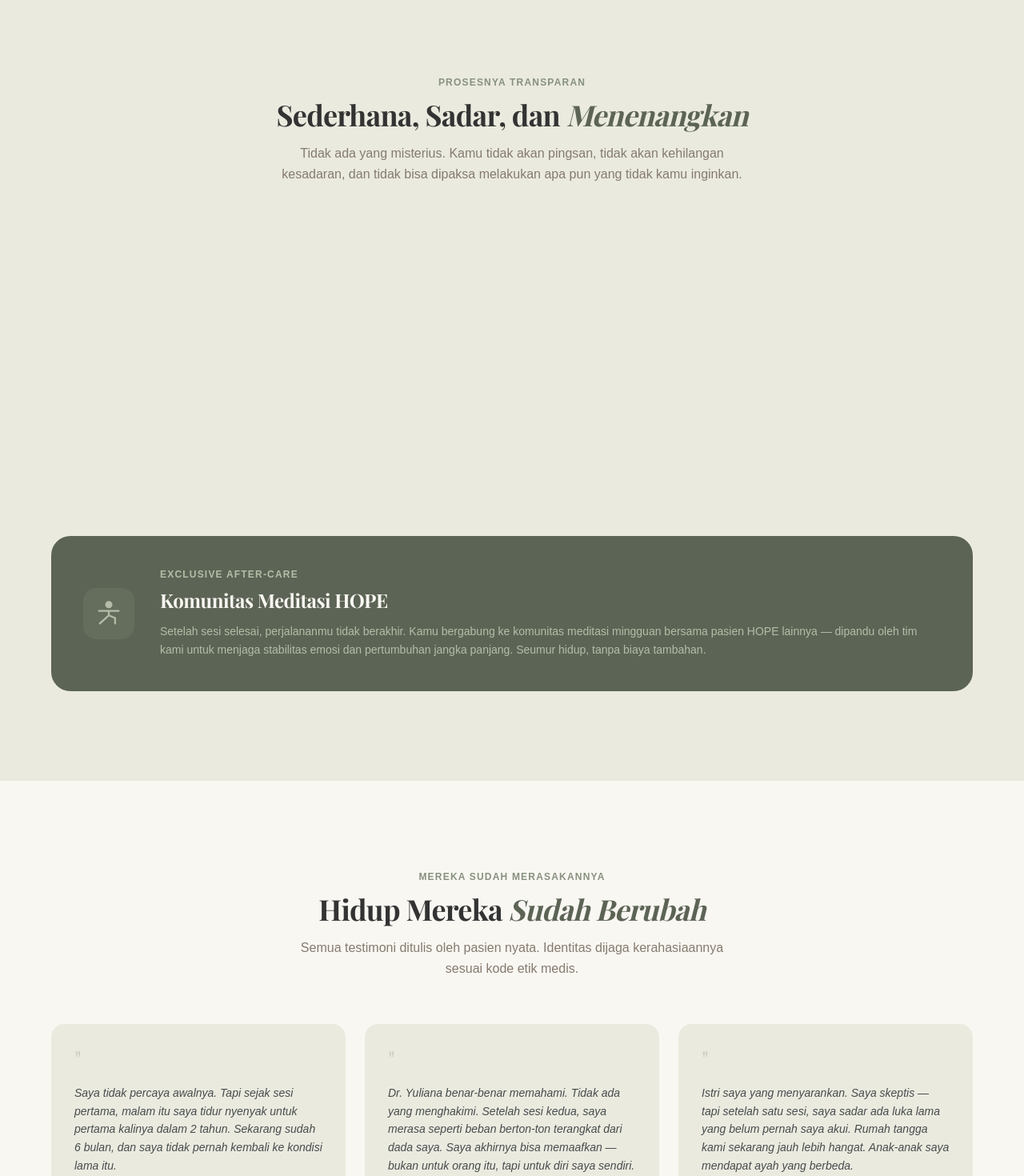
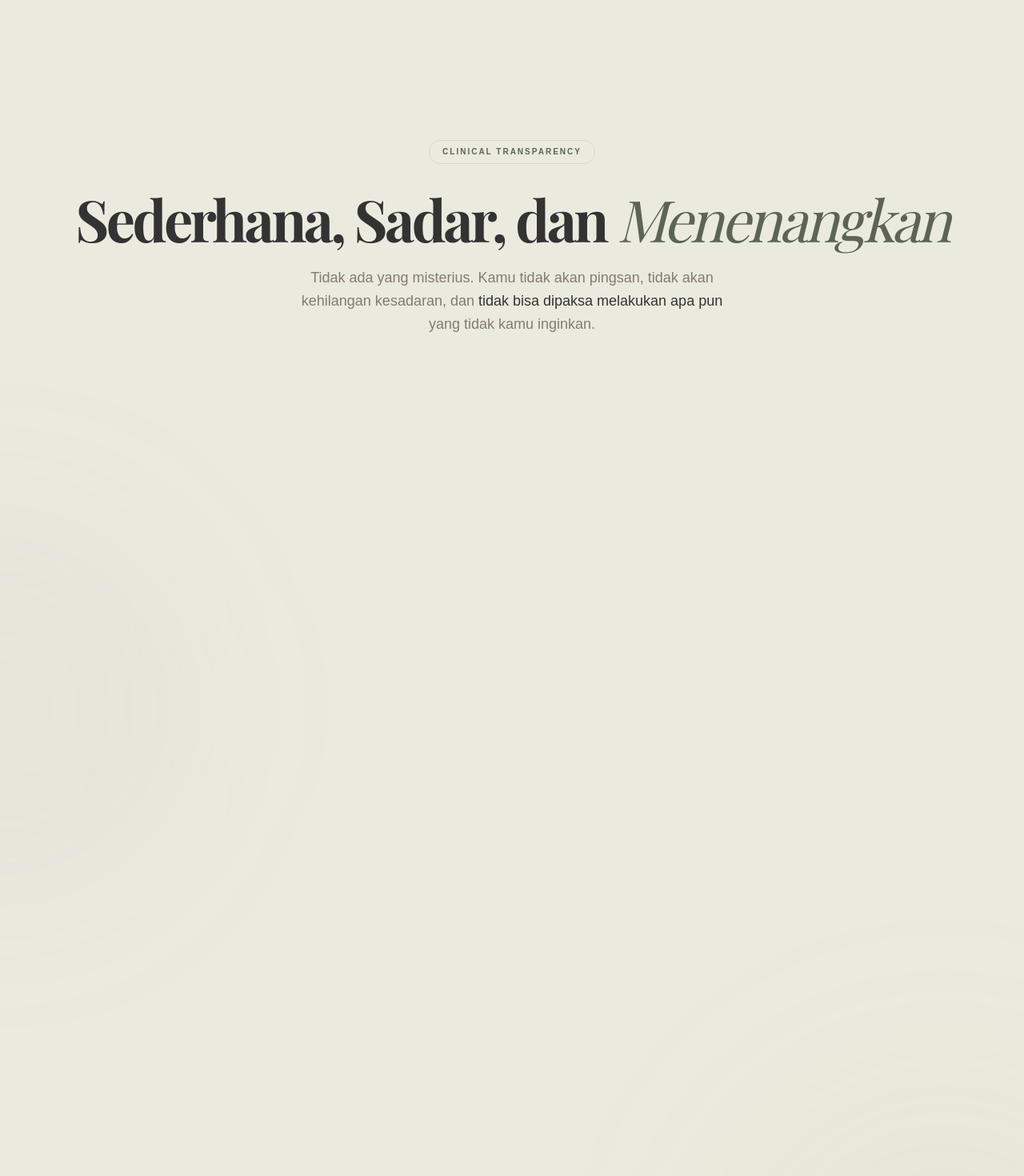
Before and after one commit to 369-expLabs/Klinik-Web, a Next.js app: page / in a window 1280 px wide. Shown: the part 7680-9150 px from the top of the page at 80% size. Built offline with nearby package versions, Linux system fonts and the light colour scheme; a web font is replaced by a local one.

Commit message:
feat(skill): implement Elite Process section with GSAP SVG path, Zig-Zag layout, JetBrains Mono, Liquid Glass

```diff
--- a/app/globals.css
+++ b/app/globals.css
@@ -1,5 +1,6 @@
 @import url('https://fonts.googleapis.com/css2?family=Playfair+Display:ital,wght@0,400;0,600;0,700;1,400&display=swap');
 @import url('https://api.fontshare.com/v2/css?f[]=satoshi@900,700,500,300,400&display=swap');
+@import url('https://fonts.googleapis.com/css2?family=JetBrains+Mono:wght@400;700&display=swap');
 
 @tailwind base;
 @tailwind components;
--- a/components/sections/Process.tsx
+++ b/components/sections/Process.tsx
@@ -1,6 +1,6 @@
 "use client";
 import { useEffect, useRef } from "react";
-import { PersonSimpleTaiChi } from "@phosphor-icons/react";
+import { Sparkle, Brain, CheckCircle, NavigationArrow, ArrowRight } from "@phosphor-icons/react";
 import gsap from "gsap";
 import { ScrollTrigger } from "gsap/ScrollTrigger";
 
@@ -12,115 +12,190 @@ const steps = [
     title: "Pre-Talk",
     duration: "30–60 menit",
     desc: "Sesi perbincangan awal yang hangat dan tanpa penilaian. Kami memahami situasimu, riwayat masalah, dan tujuanmu. Kamu selalu dalam kontrol.",
+    icon: <Sparkle size={32} weight="regular" />,
   },
   {
     num: "02",
     title: "Relaksasi Dalam (Induksi)",
     duration: "30–60 menit",
     desc: "Dipandu untuk mencapai kondisi relaksasi mendalam — gelombang otak Theta. Kamu tetap sadar sepenuhnya, bisa berbicara dan mengakhiri kapan saja.",
+    icon: <NavigationArrow size={32} weight="regular" />,
   },
   {
     num: "03",
     title: "Reprogramming Bawah Sadar",
     duration: "30–90 menit",
     desc: "Inilah inti terapi. Dengan izinmu, file-file rusak di pikiran bawah sadar diidentifikasi dan di-reprogram. Tidak ada yang dipaksakan.",
+    icon: <Brain size={32} weight="regular" />,
   },
   {
     num: "04",
     title: "Lega & Pemahaman Baru",
     duration: "30–60 menit",
     desc: "Kamu kembali ke kesadaran penuh dengan perasaan ringan, lega, dan pemahaman baru. Post-talk membantu mengintegrasikan perubahan.",
+    icon: <CheckCircle size={32} weight="regular" />,
   },
 ];
 
 export default function Process() {
   const containerRef = useRef<HTMLElement>(null);
-  const cardsRef = useRef<(HTMLDivElement | null)[]>([]);
+  const pathRef = useRef<SVGPathElement>(null);
+  const stepsRef = useRef<(HTMLDivElement | null)[]>([]);
 
   useEffect(() => {
     const ctx = gsap.context(() => {
+      // 1. Draw SVG Path on Scroll
+      if (pathRef.current) {
+        const length = pathRef.current.getTotalLength();
+        gsap.set(pathRef.current, { strokeDasharray: length, strokeDashoffset: length });
+
+        gsap.to(pathRef.current, {
+          strokeDashoffset: 0,
+          ease: "none",
+          scrollTrigger: {
+            trigger: containerRef.current,
+            start: "top 40%",
+            end: "bottom 80%",
+            scrub: 1, // Smooth scrub drawing
+          }
+        });
+      }
+
+      // 2. Staggered Spring Reveal for each Zig-Zag Step
+      stepsRef.current.forEach((step, i) => {
+        if (!step) return;
+        const isEven = i % 2 === 0;
+
         gsap.fromTo(
-        cardsRef.current,
-        { opacity: 0, y: 30 },
+          step,
+          { opacity: 0, x: isEven ? -50 : 50, y: 30 },
           {
             opacity: 1,
+            x: 0,
             y: 0,
-          duration: 0.6,
-          stagger: 0.15,
-          ease: "power2.out",
-          scrollTrigger: { trigger: containerRef.current, start: "top 80%" },
+            duration: 1.2,
+            ease: "elastic.out(1, 0.75)", // Approximating spring physics
+            scrollTrigger: {
+              trigger: step,
+              start: "top 85%",
+              toggleActions: "play none none reverse",
+            },
           }
         );
+      });
     }, containerRef);
+
     return () => ctx.revert();
   }, []);
 
   return (
-    <section id="proses" ref={containerRef} className="bg-cream-dark py-20 md:py-28 px-4 md:px-8">
-      <div className="max-w-6xl mx-auto">
-        <div className="text-center mb-14">
-          <p className="text-xs font-semibold tracking-widest uppercase text-sage font-satoshi mb-3">
-            Prosesnya Transparan
-          </p>
-          <h2 className="font-playfair text-3xl md:text-4xl font-bold text-charcoal mb-4">
+    <section id="proses" ref={containerRef} className="bg-cream-dark py-32 md:py-48 px-4 md:px-8 relative overflow-hidden">
+
+      {/* Background ambient blobs (Variance 8 Texture) */}
+      <div className="absolute top-1/4 left-0 w-[500px] h-[500px] bg-sage/5 rounded-full blur-[100px] -translate-x-1/2 pointer-events-none" />
+      <div className="absolute bottom-1/4 right-0 w-[600px] h-[600px] bg-gold/5 rounded-full blur-[120px] translate-x-1/3 pointer-events-none" />
+
+      <div className="max-w-7xl mx-auto relative z-10">
+
+        {/* Elite Header Typography */}
+        <div className="text-center mb-24 md:mb-40 flex flex-col items-center">
+          <div className="inline-flex items-center gap-2 border border-sage/20 rounded-full px-4 py-1.5 mb-8">
+            <span className="text-[10px] font-bold text-sage-dark tracking-[0.2em] uppercase font-satoshi">
+              Clinical Transparency
+            </span>
+          </div>
+
+          <h2 className="font-playfair text-4xl md:text-5xl lg:text-7xl font-bold text-charcoal tracking-tighter leading-none mb-6">
             Sederhana, Sadar, dan{" "}
-            <span className="italic text-sage-dark">Menenangkan</span>
+            <span className="italic text-sage-dark font-normal">Menenangkan</span>
           </h2>
-          <p className="text-taupe font-satoshi max-w-xl mx-auto text-base leading-relaxed">
-            Tidak ada yang misterius. Kamu tidak akan pingsan, tidak akan
-            kehilangan kesadaran, dan tidak bisa dipaksa melakukan apa pun
-            yang tidak kamu inginkan.
+
+          <p className="text-taupe font-satoshi text-lg leading-relaxed max-w-[55ch]">
+            Tidak ada yang misterius. Kamu tidak akan pingsan, tidak akan kehilangan kesadaran, dan <strong className="text-charcoal font-medium">tidak bisa dipaksa melakukan apa pun</strong> yang tidak kamu inginkan.
           </p>
         </div>
 
-        {/* Process steps */}
-        <div className="grid md:grid-cols-2 lg:grid-cols-4 gap-6 mb-14">
-          {steps.map((step, i) => (
+        {/* The Staggered Zig-Zag Architecture */}
+        <div className="relative w-full max-w-5xl mx-auto">
+
+          {/* Central Animated SVG Thread (Hidden on mobile for clean flow) */}
+          <div className="hidden md:block absolute top-[10%] bottom-0 left-1/2 -translate-x-1/2 w-[2px] z-0">
+            <svg width="100" height="100%" className="absolute top-0 left-1/2 -translate-x-1/2 stroke-cream overflow-visible" fill="none">
+              <path
+                ref={pathRef}
+                d="M 50 0 C 50 200, -50 300, 50 500 C 150 700, -50 900, 50 1100 L 50 2000"
+                strokeWidth="2"
+                className="stroke-sage/40"
+              />
+            </svg>
+          </div>
+
+          <div className="space-y-24 md:space-y-40 relative z-10">
+            {steps.map((step, i) => {
+              const isEven = i % 2 === 0;
+
+              return (
                 <div
                   key={i}
-              ref={(el) => { cardsRef.current[i] = el; }}
-              className="bg-cream rounded-2xl p-7 border border-cream-dark relative"
+                  ref={(el) => { stepsRef.current[i] = el; }}
+                  className={`flex flex-col md:flex-row items-center gap-12 lg:gap-24 ${!isEven ? 'md:flex-row-reverse' : ''}`}
                 >
-              <div className="text-5xl font-playfair font-bold text-sage/20 mb-4">
+
+                  {/* Step Content */}
+                  <div className={`w-full md:w-1/2 ${isEven ? 'md:text-right md:pr-12' : 'md:text-left md:pl-12'}`}>
+                    <p className="font-mono text-xs md:text-sm font-bold text-sage-dark tracking-widest mb-4">
+                      FASE {step.num}
+                    </p>
+                    <h3 className="font-playfair text-3xl md:text-4xl font-bold text-charcoal mb-4 tracking-tight">
+                      {step.title}
+                    </h3>
+                    <div className={`inline-flex items-center gap-2 bg-white/50 border border-white px-3 py-1 rounded-full mb-6 ${isEven ? 'md:ml-auto' : ''}`}>
+                      <span className="w-2 h-2 rounded-full bg-sage-light animate-pulse" />
+                      <span className="text-[10px] font-bold tracking-widest uppercase text-taupe font-satoshi">
+                        {step.duration}
+                      </span>
+                    </div>
+                    <p className={`text-taupe font-satoshi text-base leading-relaxed max-w-[45ch] ${isEven ? 'md:ml-auto' : ''}`}>
+                      {step.desc}
+                    </p>
+                  </div>
+
+                  {/* Liquid Glass Visual Anchor */}
+                  <div className="w-full md:w-1/2 flex justify-center">
+                    <div className="relative group w-48 h-48 md:w-64 md:h-64 flex items-center justify-center">
+                      {/* Decorative ring */}
+                      <div className="absolute inset-0 border border-sage/20 rounded-full scale-110 group-hover:scale-95 transition-transform duration-700 ease-out" />
+
+                      {/* Liquid Glass Orb */}
+                      <div className="w-full h-full rounded-full premium-glass-card border-white/40 flex items-center justify-center text-sage-dark shadow-[inset_0_2px_4px_rgba(255,255,255,0.6)] z-10 group-hover:scale-105 transition-transform duration-500 ease-out">
+                        {step.icon}
+                      </div>
+
+                      {/* Precise Floating Number */}
+                      <div className={`absolute -top-4 premium-glass-dark text-white font-mono text-lg font-bold w-14 h-14 rounded-full flex items-center justify-center shadow-xl z-20 ${isEven ? '-right-4' : '-left-4'}`}>
                         {step.num}
                       </div>
-              <h3 className="font-playfair text-lg font-semibold text-charcoal mb-1">
-                {step.title}
-              </h3>
-              <p className="text-xs text-sage font-satoshi font-semibold mb-4 uppercase tracking-wide">
-                {step.duration}
-              </p>
-              <p className="text-sm text-taupe font-satoshi leading-relaxed">{step.desc}</p>
-              {i < steps.length - 1 && (
-                <div className="hidden lg:block absolute top-1/2 -right-3 text-sage-light text-xl z-10 transition-transform hover:translate-x-1">
-                  →
                     </div>
-              )}
-            </div>
-          ))}
                   </div>
 
-        {/* After-care community — icon replaces emoji */}
-        <div className="bg-sage-dark rounded-3xl p-8 md:p-10 flex flex-col md:flex-row items-center gap-8">
-          <div className="flex-shrink-0 w-16 h-16 rounded-2xl bg-sage/20 flex items-center justify-center">
-            <PersonSimpleTaiChi size={36} weight="fill" className="text-sage-light" />
                 </div>
-          <div>
-            <p className="text-xs font-semibold tracking-widest uppercase text-sage-light font-satoshi mb-2">
-              Exclusive After-Care
-            </p>
-            <h3 className="font-playfair text-2xl font-bold text-cream mb-3">
-              Komunitas Meditasi HOPE
-            </h3>
-            <p className="text-sage-light font-satoshi text-sm leading-relaxed">
-              Setelah sesi selesai, perjalananmu tidak berakhir. Kamu
-              bergabung ke komunitas meditasi mingguan bersama pasien HOPE
-              lainnya — dipandu oleh tim kami untuk menjaga stabilitas emosi
-              dan pertumbuhan jangka panjang. Seumur hidup, tanpa biaya
-              tambahan.
-            </p>
+              );
+            })}
           </div>
         </div>
+
+        {/* Magnetic Button Call to Action */}
+        <div className="mt-32 md:mt-48 flex justify-center pb-10">
+          <a
+            href="#"
+            className="group relative inline-flex items-center justify-center gap-3 bg-charcoal text-cream text-[13px] uppercase tracking-[0.2em] font-bold px-12 py-6 rounded-full overflow-hidden shadow-2xl transition-all active:scale-[0.95]"
+          >
+            <div className="absolute inset-0 bg-sage-dark translate-y-[100%] group-hover:translate-y-0 transition-transform duration-500 ease-[cubic-bezier(0.19,1,0.22,1)]" />
+            <span className="relative z-10 font-satoshi">Jadwalkan Sesi</span>
+            <ArrowRight size={18} weight="bold" className="relative z-10 group-hover:translate-x-1 transition-transform" />
+          </a>
+        </div>
+
       </div>
     </section>
   );
--- a/package.json
+++ b/package.json
@@ -9,6 +9,7 @@
     "lint": "next lint"
   },
   "dependencies": {
+    "@fontsource/jetbrains-mono": "^5.2.8",
     "@phosphor-icons/react": "^2.1.10",
     "framer-motion": "^12.34.5",
     "gsap": "^3.14.2",
--- a/tailwind.config.ts
+++ b/tailwind.config.ts
@@ -41,6 +41,7 @@ const config: Config = {
         geist: ["Satoshi", "sans-serif"], // aliased backward compat
         outfit: ["Satoshi", "sans-serif"], // aliased backward compat
         inter: ["Satoshi", "sans-serif"],  // aliased backward compat
+        mono: ["JetBrains Mono", "monospace"],
       },
       boxShadow: {
         'glow': '0 0 20px rgba(33, 67, 38, 0.4)',
```
Also changed, not shown: 1 other file (tests, documents, lock files or other folders). Lines whose indentation alone changed are shown as unchanged.
